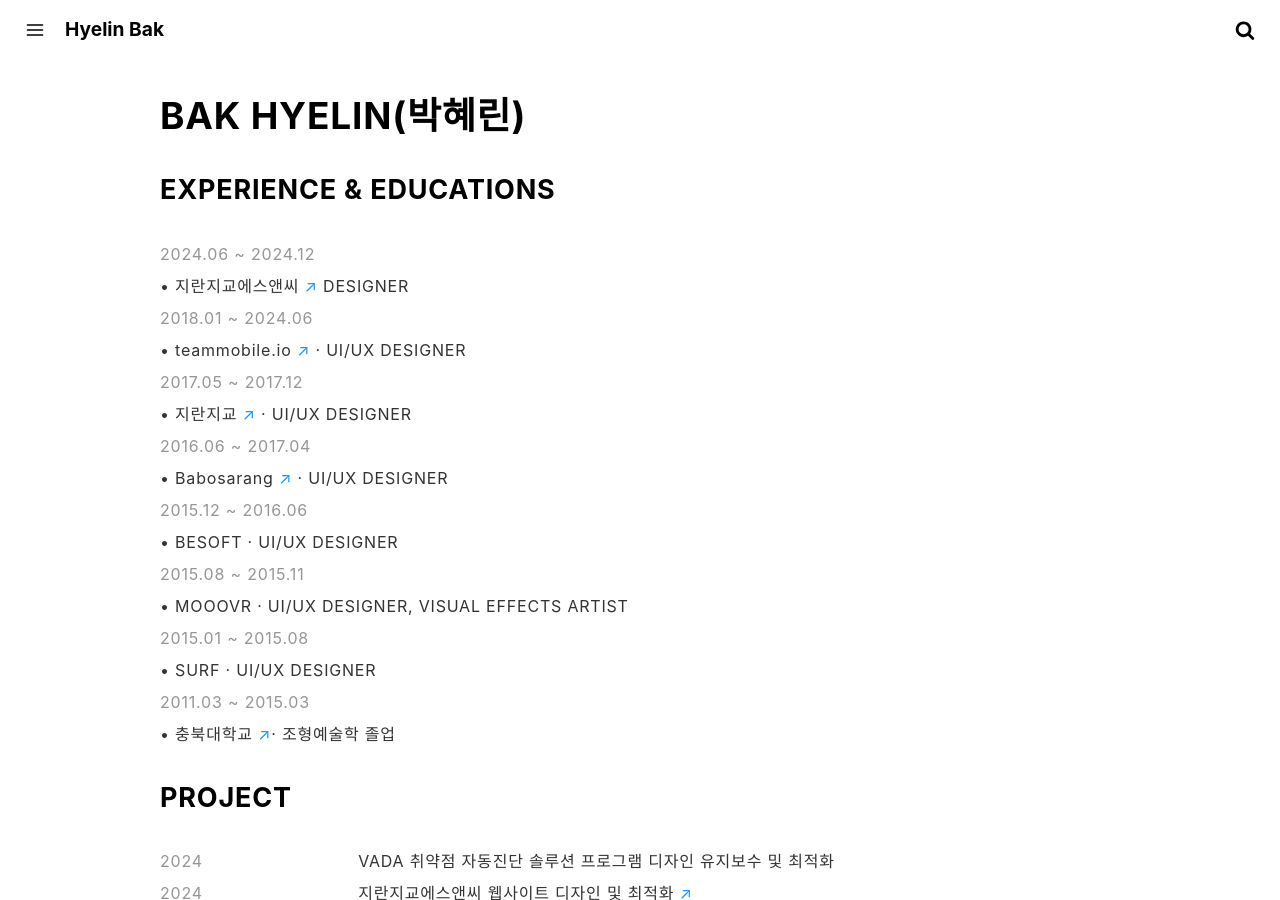
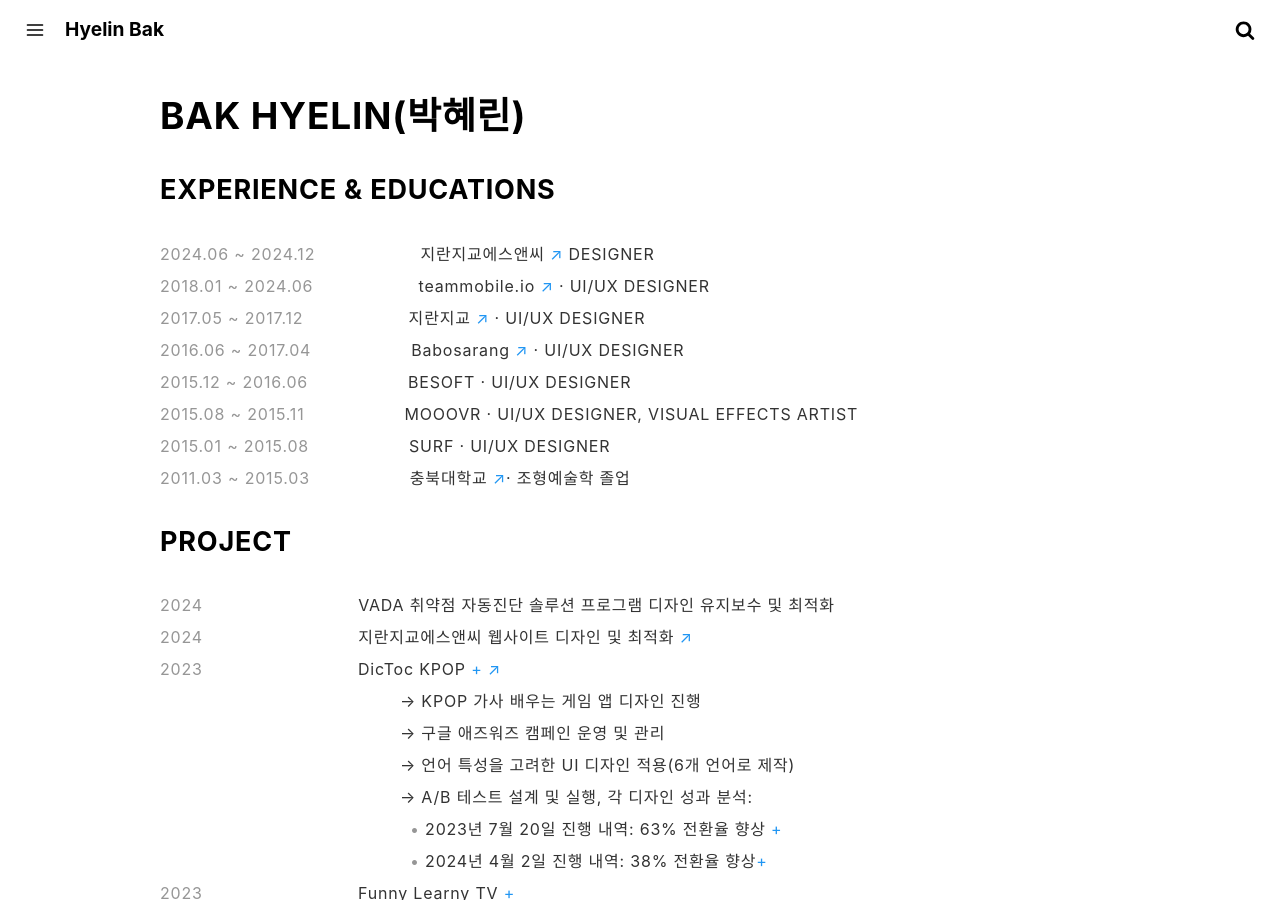
Before and after one commit to crazyjamy/crazyjamy.github.io, a Jekyll site: the page built from about.md, in a window 1280 px wide and 900 px high. Built offline with Jekyll 4.4.1, drawn with Linux system fonts in a browser that asks for light colours; some of the changed text lies outside the part shown.

Commit message:
Update about.md

```diff
--- a/about.md
+++ b/about.md
@@ -5,26 +5,18 @@
 permalink: /about/
 ---
 
-<!-- <img itemprop="image" class="img-rounded" src="#" alt="jamy"> -->
+
 ## BAK HYELIN(박혜린)
 
 ### EXPERIENCE & EDUCATIONS
-<span style="color: #969696;"> 2024.06 ~ 2024.12 </span>
-• 지란지교에스앤씨 <a href="https://www.jiransnc.com" target="_blank">↗</a> DESIGNER
-<span style="color: #969696;"> 2018.01 ~ 2024.06 </span>
-• teammobile.io <a href="https://www.teammobile.io/" target="_blank">↗</a> · UI/UX DESIGNER
-<span style="color: #969696;"> 2017.05 ~ 2017.12 </span>
-• 지란지교 <a href="https://www.jiran.com/" target="_blank">↗</a> · UI/UX DESIGNER
-<span style="color: #969696;">2016.06 ~ 2017.04</span>
-• Babosarang <a href="http://www.babosarang.co.kr/" target="_blank">↗</a> · UI/UX DESIGNER
-<span style="color: #969696;">2015.12 ~ 2016.06</span>
-• BESOFT · UI/UX DESIGNER
-<span style="color: #969696;">2015.08 ~ 2015.11</span>
-• MOOOVR · UI/UX DESIGNER, VISUAL EFFECTS ARTIST
-<span style="color: #969696;">2015.01 ~ 2015.08</span>
-• SURF · UI/UX DESIGNER
-<span style="color: #969696;">2011.03 ~ 2015.03</span>
-• 충북대학교 <a href="https://www.cbnu.ac.kr/www/index.do" target="_blank">↗</a>· 조형예술학 졸업
+<span style="color: #969696;"> 2024.06 ~ 2024.12 </span><span style="margin-left: 100px;">지란지교에스앤씨 <a href="https://www.jiransnc.com" target="_blank">↗</a> DESIGNER</span>
+<span style="color: #969696;"> 2018.01 ~ 2024.06 </span><span style="margin-left: 100px;">teammobile.io <a href="https://www.teammobile.io/" target="_blank">↗</a> · UI/UX DESIGNER</span>
+<span style="color: #969696;"> 2017.05 ~ 2017.12 </span><span style="margin-left: 100px;">지란지교 <a href="https://www.jiran.com/" target="_blank">↗</a> · UI/UX DESIGNER</span>
+<span style="color: #969696;">2016.06 ~ 2017.04</span><span style="margin-left: 100px;">Babosarang <a href="http://www.babosarang.co.kr/" target="_blank">↗</a> · UI/UX DESIGNER</span>
+<span style="color: #969696;">2015.12 ~ 2016.06</span><span style="margin-left: 100px;">BESOFT · UI/UX DESIGNER</span>
+<span style="color: #969696;">2015.08 ~ 2015.11</span><span style="margin-left: 100px;">MOOOVR · UI/UX DESIGNER, VISUAL EFFECTS ARTIST</span>
+<span style="color: #969696;">2015.01 ~ 2015.08</span><span style="margin-left: 100px;">SURF · UI/UX DESIGNER</span>
+<span style="color: #969696;">2011.03 ~ 2015.03</span><span style="margin-left: 100px;">충북대학교 <a href="https://www.cbnu.ac.kr/www/index.do" target="_blank">↗</a>· 조형예술학 졸업</span>
 
 ### PROJECT
 <span style="color: #969696;"> 2024 </span><span style="margin-left: 150px;"> VADA 취약점 자동진단 솔루션 프로그램 디자인 유지보수 및 최적화 </span>
@@ -100,7 +92,7 @@
 <span style="margin-left: 240px;"> → 위치 기반 서비스를 기반으로 선호 브랜드에 대한 정보, 인근 지역의 매장, 쇼핑마켓에 대한 정보 제공 앱 디자인 진행</span>
 
 ### Award
-<span style="color: #969696;">2013.11.28</span><span style="margin-left: 150px;">창업 경진 대회</span>
+<span style="color: #969696;">2013.11.28. </span><span style="margin-left: 150px;">창업 경진 대회</span>
 <span style="margin-left: 240px;">충북대학교, "우수상 "</span>
 <span style="color: #969696;">2011. 10. 11.</span><span style="margin-left: 150px;">청렴공모전, 어플리케이션 부문</span>
 <span style="margin-left: 240px;">국민권익위원회, "우수상"</span>
```
